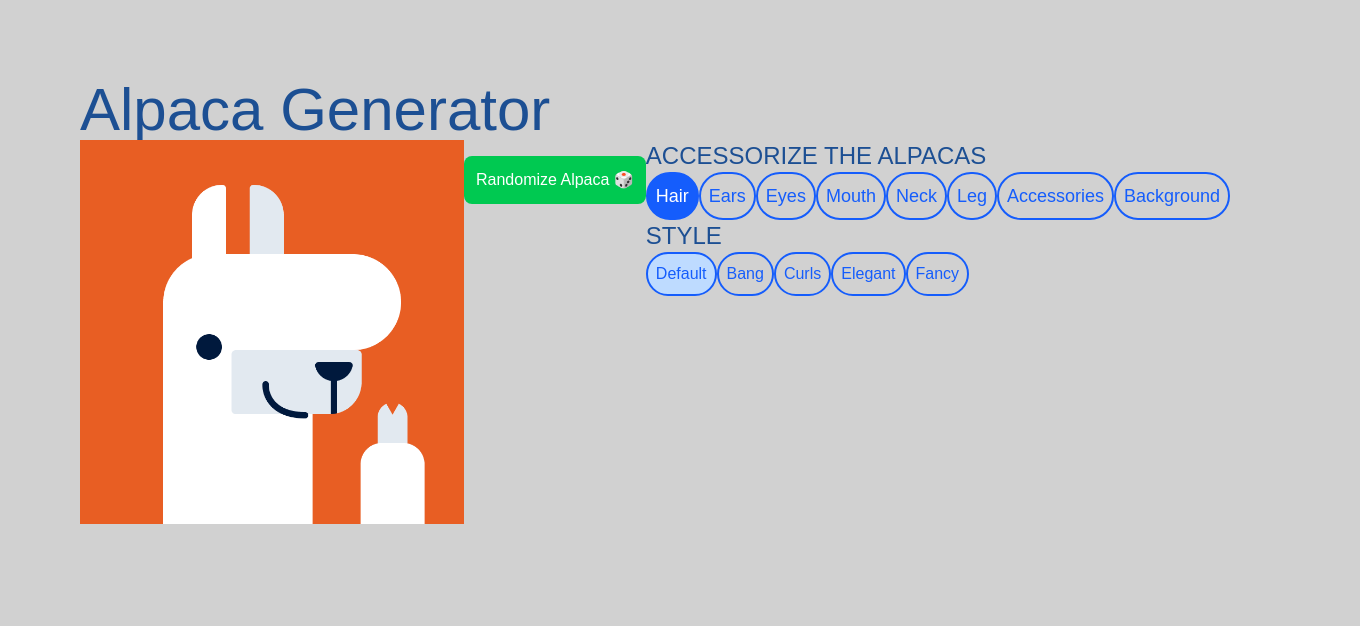
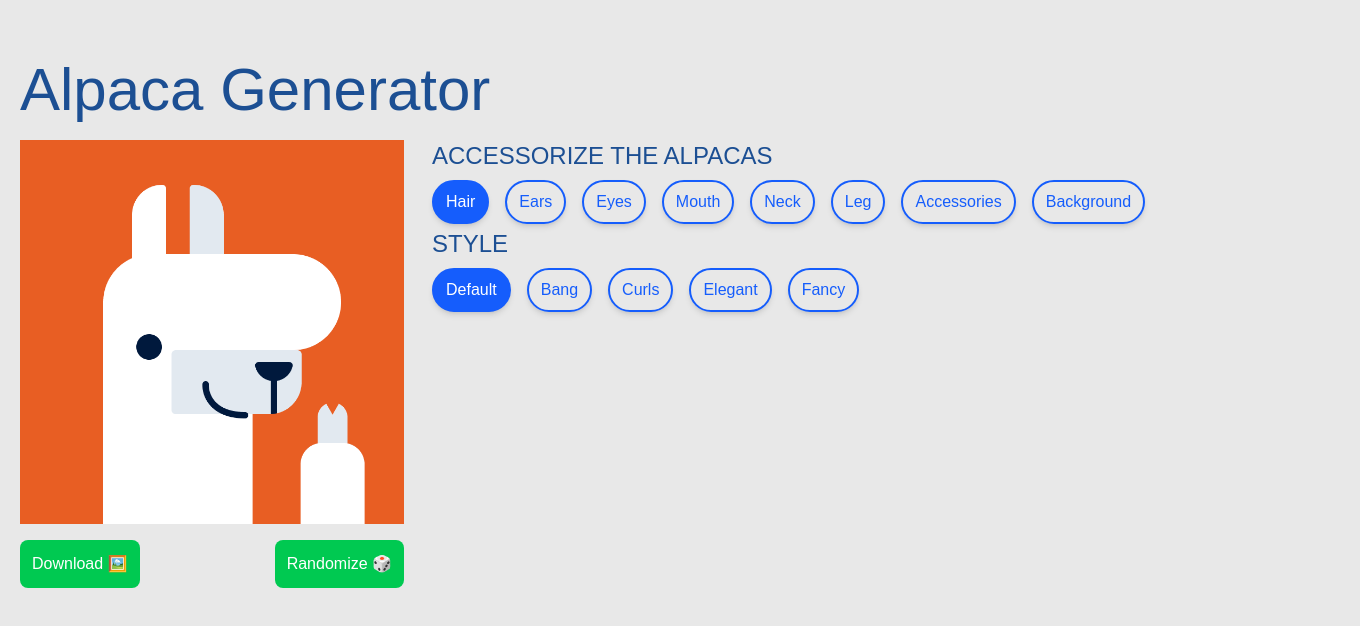
Before and after one commit to 8055-NVW/Image-Generator, a Next.js app: page / in a window 1280 px wide. Shown: the top 626 px of the page, 1360 px wide, since content can reach past the window. Built offline with nearby package versions, Linux system fonts and the light colour scheme.

Commit message:
made some corrections to the image randomiser wehre it was not display certain colors and added styling to match the source project

```diff
--- a/src/app/globals.css
+++ b/src/app/globals.css
@@ -1,7 +1,7 @@
 @import "tailwindcss";
 
 :root {
-  --background: #d1d1d1;
+  --background: #e8e8e8;
   --foreground: #1c4f93;
 }
 
--- a/src/app/page.tsx
+++ b/src/app/page.tsx
@@ -2,7 +2,7 @@ import AlpacaGenerator from "@/components/AlpacaGenerator";
 
 export default function Home() {
   return (
-    <div className="max-h-screen p-10">
+    <div className="max-h-screen mt-15 ml-5 mr-5">
       <AlpacaGenerator/>
     </div>
   );
--- a/src/components/AlpacaGenerator.tsx
+++ b/src/components/AlpacaGenerator.tsx
@@ -2,6 +2,8 @@
 import { ATTRIBUTES, ATTRIBUTE_MAP } from "@/constants/imageAttributes";
 import ButtonPanel from "./ButtonPanel";
 import AlpacaPreviwer from "./AlpacaPreviewer";
+import RandomizerButton from "./RandomizerButton";
+import DownloadButton from "./DownloadButton";
 import { useState } from "react";
 
 export default function AlpacaGenerator() {
@@ -14,10 +16,10 @@ export default function AlpacaGenerator() {
     });
 
     return (
-        <div className="flex flex-col m-10 w-screen h-screen">
-            <h1 className="text-6xl">Alpaca Generator</h1>
-            <div className="flex ">
-                <AlpacaPreviwer selectedStyles={selectedStyles} setSelectedStyles={setSelectedStyles}/>
+        <div className="flex flex-col h-screen max-h-[500px]">
+            <h1 className="text-6xl pb-5">Alpaca Generator</h1>
+            <div className="flex flex-col md:flex-row">
+                <AlpacaPreviwer selectedStyles={selectedStyles} setSelectedStyles={setSelectedStyles} />
                 <ButtonPanel selectedStyles={selectedStyles} setSelectedStyles={setSelectedStyles} />
             </div>
         </div>
--- a/src/components/AlpacaPreviewer.tsx
+++ b/src/components/AlpacaPreviewer.tsx
@@ -1,5 +1,6 @@
 "use client"
 import RandomizerButton from "./RandomizerButton"
+import DownloadButton from "./DownloadButton";
 
 interface ButtonPanelProps {
     selectedStyles: { [key: string]: string };
@@ -10,8 +11,8 @@ export default function AlpacaPreviwer({ selectedStyles, setSelectedStyles }: Bu
     const imgPath = "/images/alpaca/";
 
     return (
-        <>
-            <div className="relative w-96">
+            <div className=" w-96 min-w-96 mb-5">
+                <div className="relative h-96 min-h-96">
                     <img
                         src={`${imgPath}backgrounds/${selectedStyles["background"]}.png`}
                         alt={selectedStyles["background"]}
@@ -52,9 +53,10 @@ export default function AlpacaPreviwer({ selectedStyles, setSelectedStyles }: Bu
                             />
                         )}
                 </div>
-            <div className="relative">
-                <RandomizerButton setSelectedStyles={setSelectedStyles}/>
+                <div className="flex justify-between">
+                    <DownloadButton/>
+                    <RandomizerButton setSelectedStyles={setSelectedStyles} />
                 </div>
-        </>
+            </div>
     )
 }
--- a/src/components/ButtonPanel.tsx
+++ b/src/components/ButtonPanel.tsx
@@ -9,6 +9,7 @@ interface ButtonPanelProps {
 
 export default function ButtonPanel({ selectedStyles, setSelectedStyles }: ButtonPanelProps) {
     const [selectedAttribute, setSelectedAttribute] = useState<string>(ATTRIBUTES[0]);
+    const buttonClass = "mx-2 my-1 px-3 py-2 text-blue-600 border-2 border-blue-600 hover:border-3 rounded-full cursor-pointer shadow-md hover:shadow-lg transition-all";
 
     useEffect(() => {
         setSelectedStyles({
@@ -18,15 +19,14 @@ export default function ButtonPanel({ selectedStyles, setSelectedStyles }: Butto
     }, [selectedAttribute]);
 
     return (
-        <div>
+        <div className="px-5">
             <div>
-                <h2 className="text-2xl">ACCESSORIZE THE ALPACAS</h2>
+                <h2 className="text-2xl mx-2 mb-1">ACCESSORIZE THE ALPACAS</h2>
                 {ATTRIBUTES.map((attribute, index) => (
                     <button
                         key={index}
                         onClick={() => setSelectedAttribute(attribute)}
-                        className={`p-2 text-lg text-blue-600 border-2 border-blue-600 hover:border-3 rounded-full cursor-pointer
-                                ${selectedAttribute === attribute ? "bg-blue-600 text-white" : ""}`}
+                        className={`${buttonClass} ${selectedAttribute === attribute ? "bg-blue-600 text-white" : ""}`}
                         title={attribute}
                     >
                         {ATTRIBUTE_MAP[attribute]?.text}
@@ -34,8 +34,8 @@ export default function ButtonPanel({ selectedStyles, setSelectedStyles }: Butto
                 ))}
             </div>
             {selectedAttribute && (
-                <div>
-                    <h2 className="text-2xl">STYLE</h2>
+                <>
+                    <h2 className="text-2xl mx-2 mb-1">STYLE</h2>
                     {ATTRIBUTE_MAP[selectedAttribute]?.values.map((value, idx) => (
                         <button
                             key={idx}
@@ -43,13 +43,12 @@ export default function ButtonPanel({ selectedStyles, setSelectedStyles }: Butto
                                 ...selectedStyles,
                                 [selectedAttribute]: value
                             })}
-                            className={`p-2 text-blue-600 border-2 border-blue-600 hover:border-3 rounded-full cursor-pointer
-                            ${selectedStyles[selectedAttribute] === value ? "bg-blue-200" : ""}`}
+                            className={`${buttonClass} ${selectedStyles[selectedAttribute] === value ? "bg-blue-600 text-white" : ""}`}
                         >
                             {value.replace(/-/g, ' ')}
                         </button>
                     ))}
-                </div>
+                </>
             )}
         </div>
     );
--- /dev/null
+++ b/src/components/DownloadButton.tsx
@@ -0,0 +1,9 @@
+"use client"
+
+export default function DownloadButton() {
+    return (
+        <button className="p-3 mt-4 bg-green-500 text-white rounded-lg hover:bg-green-700">
+            Download 🖼️
+        </button>
+    )
+}
--- a/src/components/RandomizerButton.tsx
+++ b/src/components/RandomizerButton.tsx
@@ -25,7 +25,7 @@ export default function RandomizerButton({ setSelectedStyles }: RandomizerButton
             onClick={randomizeStyles}
             className="p-3 mt-4 bg-green-500 text-white rounded-lg hover:bg-green-700"
         >
-            Randomize Alpaca 🎲
+            Randomize 🎲
         </button>
     );
 }
```
Lines whose indentation alone changed are shown as unchanged.
